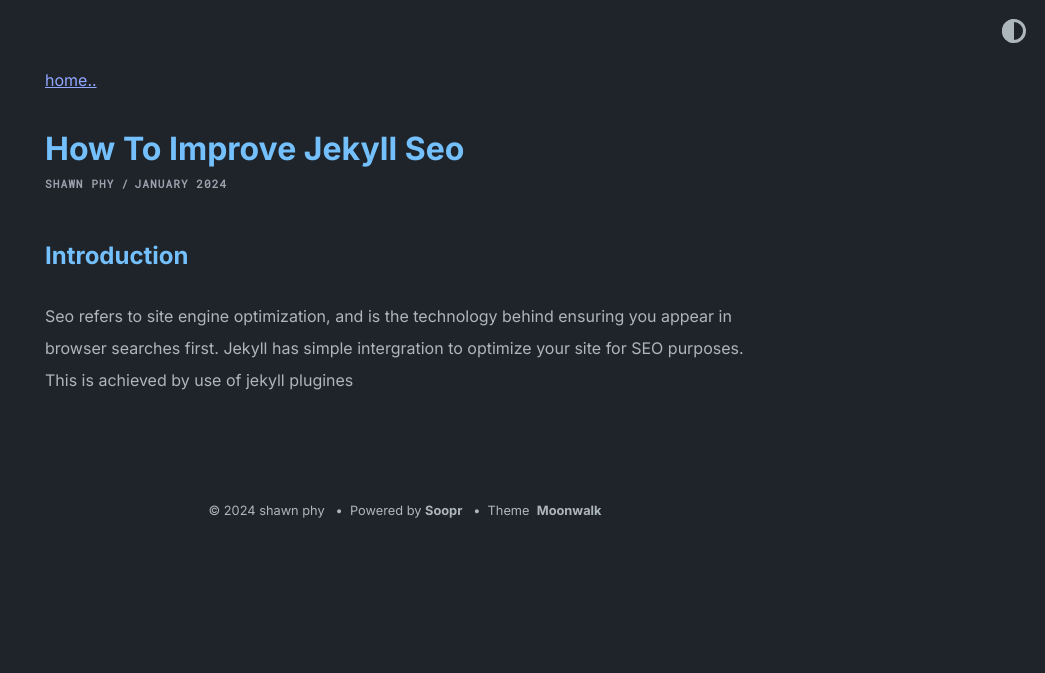
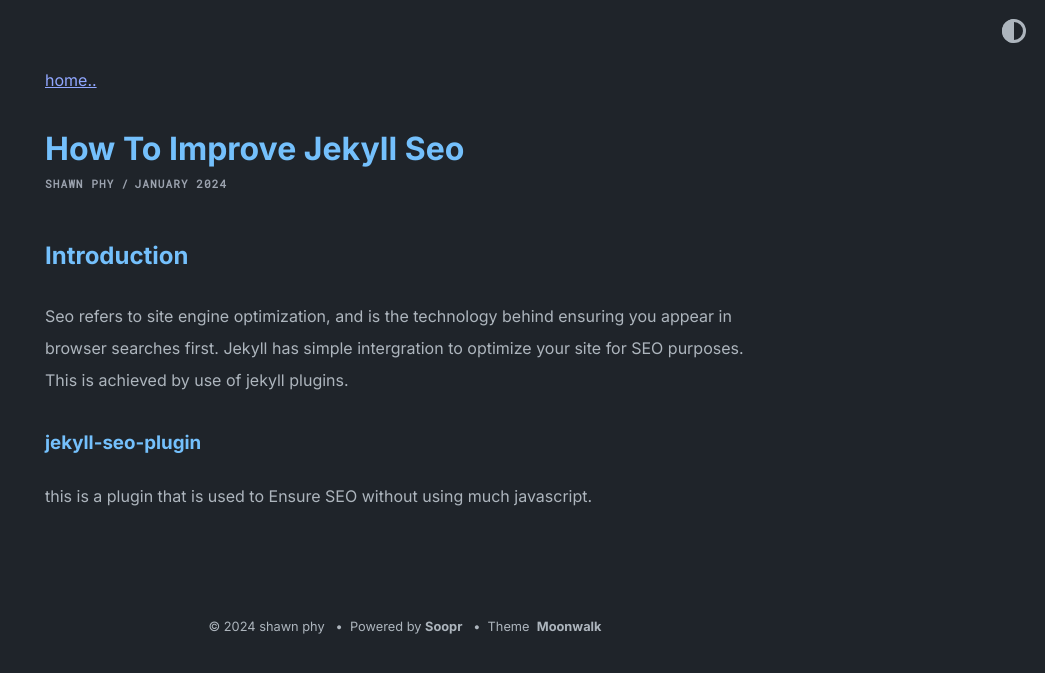
Before and after one commit to shawn-phy/myblog, a Jekyll site: the page built from _posts/2024-01-19-how-to-improve-jekyll-seo.md, in a window 1280 px wide. Shown: the top 673 px of the page, without its empty margins (235-1280 px from the left). Built offline with Jekyll 4.4.1, drawn with Linux system fonts in a browser that asks for light colours.

Commit message:
f(jekyllseo): started work on jekyll seo

```diff
--- a/_posts/2024-01-19-how-to-improve-jekyll-seo.md
+++ b/_posts/2024-01-19-how-to-improve-jekyll-seo.md
@@ -4,4 +4,7 @@ author: shawn phy
 ---
 
 ## Introduction
-Seo refers to site engine optimization, and is the technology behind ensuring you appear in browser searches first. Jekyll has simple intergration to optimize your site for SEO purposes. This is achieved by use of jekyll plugines
+Seo refers to site engine optimization, and is the technology behind ensuring you appear in browser searches first. Jekyll has simple intergration to optimize your site for SEO purposes. This is achieved by use of jekyll plugins.
+
+### jekyll-seo-plugin
+this is a plugin that is used to Ensure SEO without using much javascript.
```
